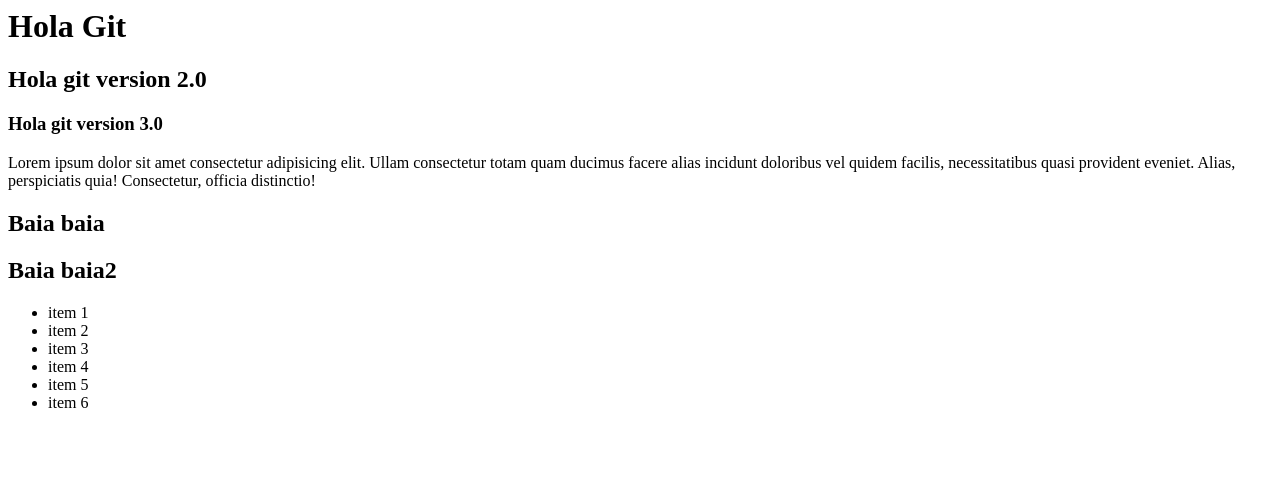
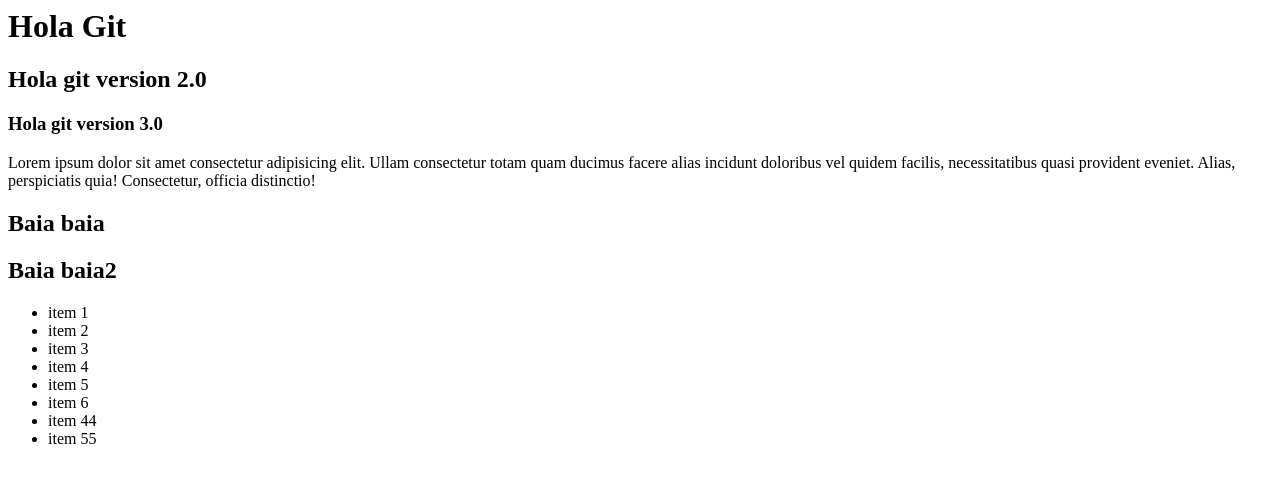
Before and after one commit to Jazuu/primer-repositorio, a plain HTML site: page index.html in a window 1280 px wide. Drawn offline with Linux system fonts and the light colour scheme.

Commit message:
55 44
55 44

```diff
--- a/index.html
+++ b/index.html
@@ -17,4 +17,8 @@
     <li>item 4</li>
     <li>item 5</li>
     <li>item 6</li>
+    <li>item 44</li>
+    <li>item 55</li>
+
+
 </ul>
```
